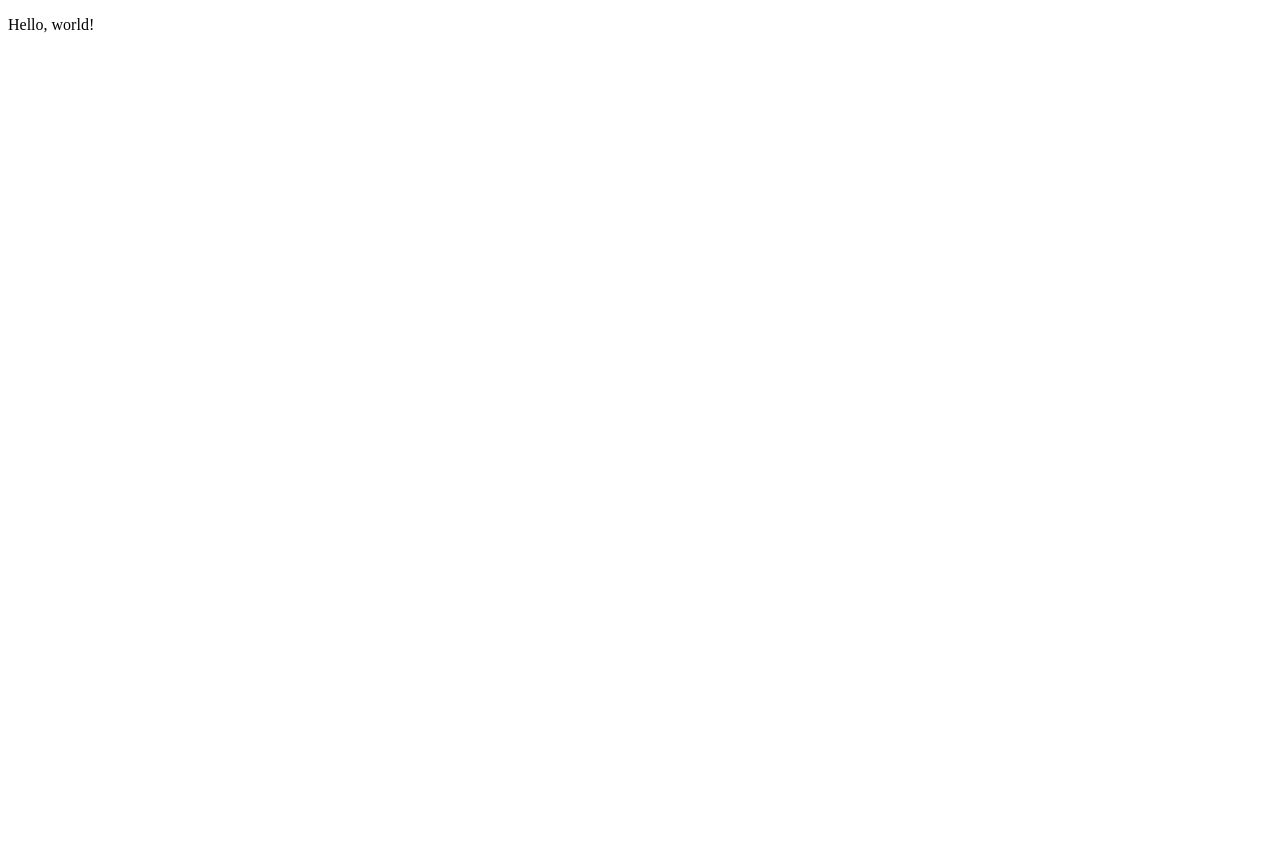
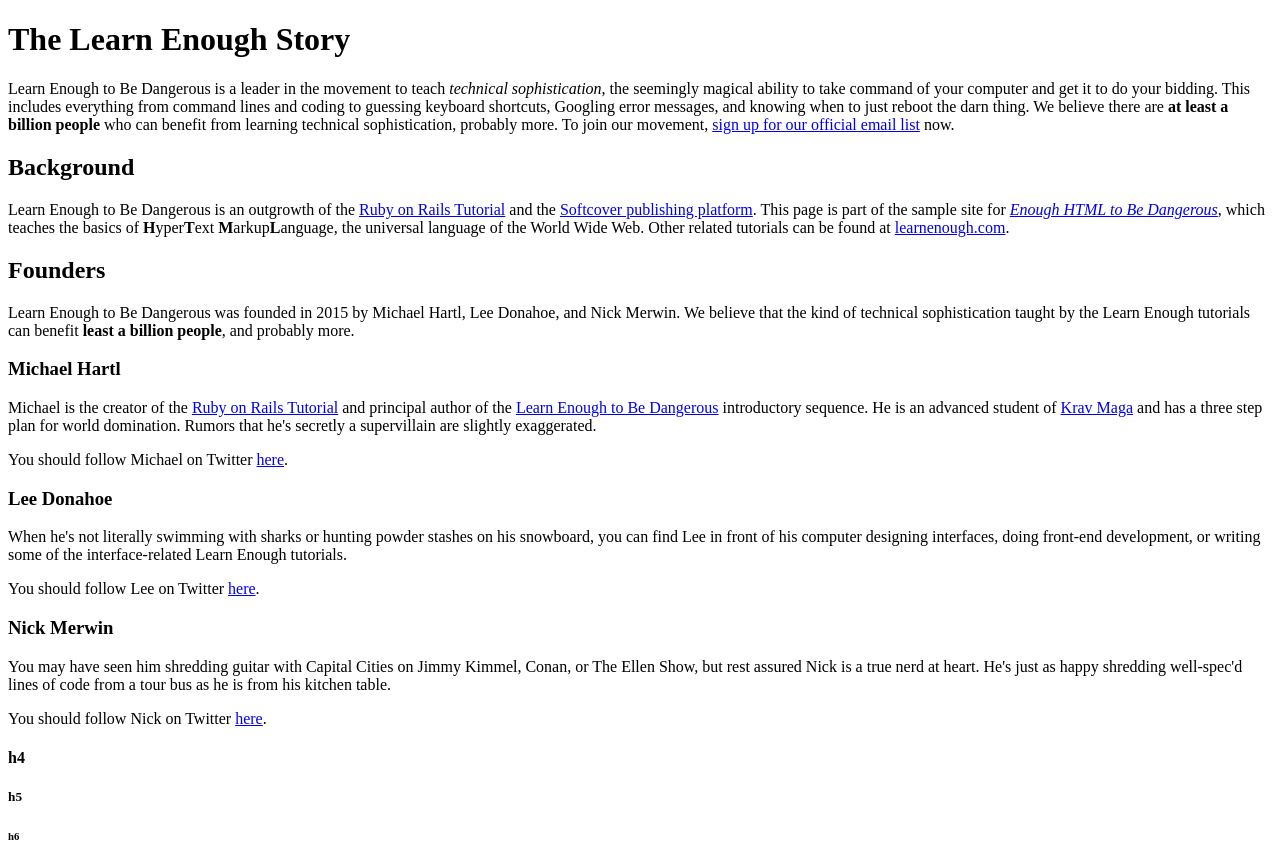
Before and after one commit to Armoilane/sample_website, a plain HTML site: page index.html in a window 1280 px wide. Before the commit the page ends 800 px from the top, so only its background shows below. Drawn offline with Linux system fonts and the light colour scheme.

Commit message:
Add content

```diff
--- a/index.html
+++ b/index.html
@@ -1,10 +1,62 @@
 <!DOCTYPE html>
 <html>
   <head>
-    <title>Page Title</title>
+    <title>Learn Enough to Be Dangerous</title>
     <meta charset="utf-8">
   </head>
   <body>
-    <p>Hello, world!</p>
+
+    <h1>The Learn Enough Story</h1>
+
+    <p>
+      Learn Enough to Be Dangerous is a leader in the movement to teach <em>technical sophistication</em>, the seemingly magical ability to take command of your computer and get it to do your bidding. This includes everything from command lines and coding to guessing keyboard shortcuts, Googling error messages, and knowing when to just reboot the darn thing. We believe there are <strong>at least a billion people</strong> who can benefit from learning technical sophistication, probably more. To join our movement, <a href="https://learnenough.com/email">sign up for our official email list</a> now.
+    </p>
+
+    <h2>Background</h2>
+
+    <p>
+      Learn Enough to Be Dangerous is an outgrowth of the <a href="https://railstutorial.org/">Ruby on Rails Tutorial</a> and the <a href="https://www.softcover.io/">Softcover publishing platform</a>. This page is part of the sample site for <a href="https://learnenough.com/html"><em>Enough HTML to Be Dangerous</em></a>, which teaches the basics of <strong>H</strong>yper<strong>T</strong>ext <strong>M</strong>arkup<strong>L</strong>anguage, the universal language of the World Wide Web. Other related tutorials can be found at <a href="https://learnenough.com/">learnenough.com</a>.
+    </p>
+
+    <h2>Founders</h2>
+
+    <p>
+      Learn Enough to Be Dangerous was founded in 2015 by Michael Hartl, Lee Donahoe, and Nick Merwin. We believe that the kind of technical sophistication taught by the Learn Enough tutorials can benefit <strong>least a billion people</strong>, and probably more.
+    </p>
+
+    <h3>Michael Hartl</h3>
+
+    <p>
+      Michael is the creator of the <a href="https://www.raisltutorial.org/">Ruby on Rails Tutorial</a> and principal author of the <a href="https://learnenough.com/">Learn Enough to Be Dangerous</a> introductory sequence. He is an advanced student of <a href="https://www.kravmage.com">Krav Maga</a> and has a three step plan for world domination. Rumors that he's secretly a supervillain are slightly exaggerated.
+    </p>
+
+    <p>
+      You should follow Michael on Twitter <a href="https://twitter.com/mhartl" target="_blank" rel="noopener">here</a>.
+    </p>
+
+    <h3>Lee Donahoe</h3>
+
+    <p>
+      When he's not literally swimming with sharks or hunting powder stashes on his snowboard, you can find Lee in front of his computer designing interfaces, doing front-end development, or writing some of the interface-related Learn Enough tutorials.
+    </p>
+
+    <p>
+      You should follow Lee on Twitter <a href="https://twitter.com/leedonahoe" target="_blank" rel="noopener">here</a>.
+    </p>
+
+    <h3>Nick Merwin</h3>
+
+    <p>
+      You may have seen him shredding guitar with Capital Cities on Jimmy Kimmel, Conan, or The Ellen Show, but rest assured Nick is a true nerd at heart. He's just as happy shredding well-spec'd lines of code from a tour bus as he is from his kitchen table.
+    </p>
+
+    <p>
+      You should follow Nick on Twitter <a href="https://twitter.com/nickmerwin" target="_blank" rel="noopener">here</a>.
+    </p>
+
+    <h4>h4</h4>
+    <h5>h5</h5>
+    <h6>h6</h6>
+
   </body>
 </html>
```
